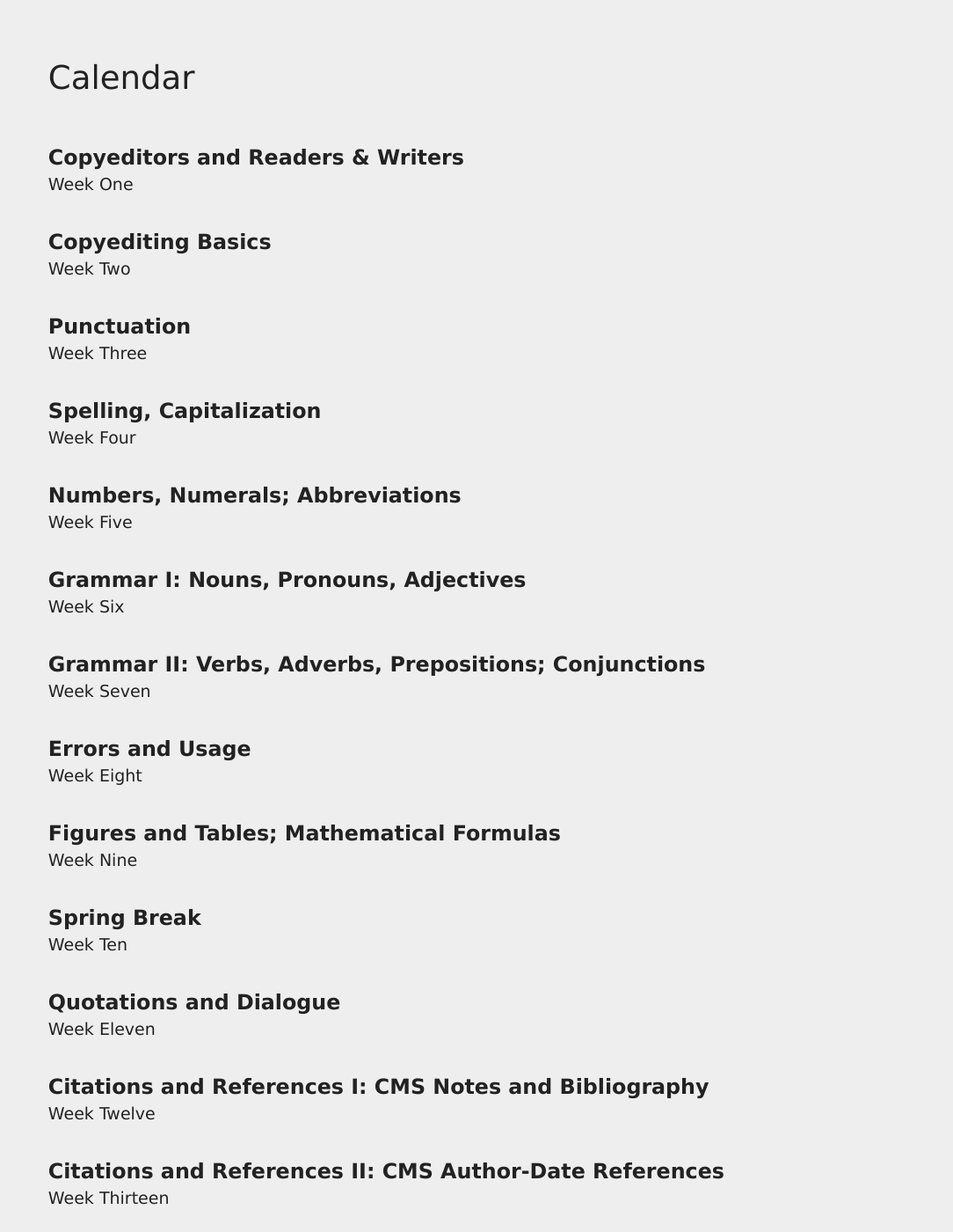
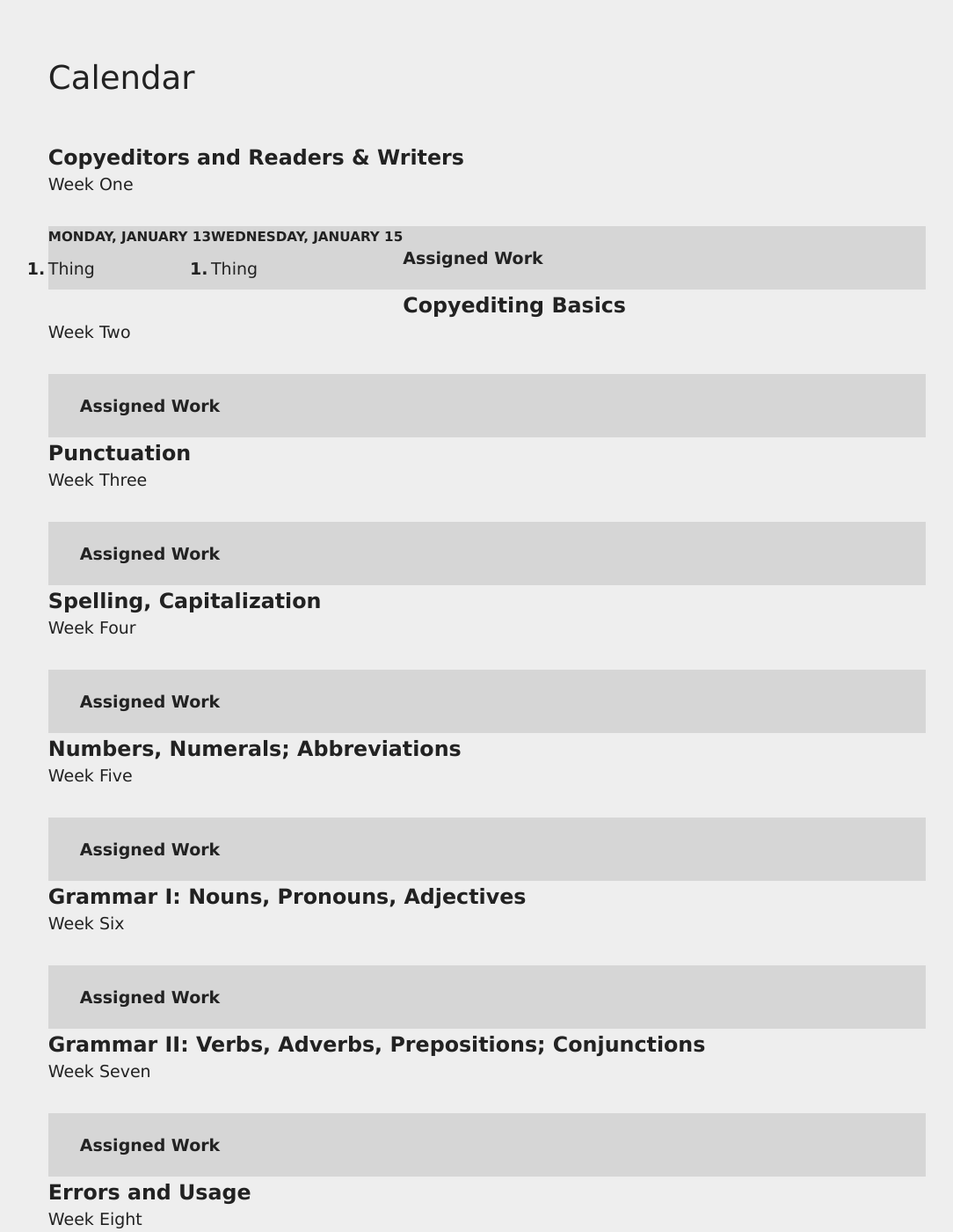
Before and after one commit to karlstolley/jekyll-theme-course, a Jekyll site: the page built from index.md, in a window 1280 px wide and 1400 px high, scrolled down 223 px. Shown: the whole window at 88% size, without its empty margins (86-1170 px from the left). Built offline with Jekyll 4.4.1, drawn with Linux system fonts in a browser that asks for light colours; some web fonts are replaced; some of the changed text lies outside the part shown.

Commit message:
[WIP] Assemble weekly/daily agendas and assignments

```diff
--- a/_layouts/calendar.html
+++ b/_layouts/calendar.html
@@ -18,6 +18,33 @@ layout: default
       </h3>
       <small>Week&nbsp;{{ util.spelled_nums[forloop.index] }}</small>
     </header>
+    {% for meeting in week.meetings %}
+    <section class="agenda">
+      <!--
+        Logic for outputting this heading; "Discussion Topics, Week of January 13" for online
+        courses? Or async courses? Otherwise, run the date based on the days listed in `_config.yml`
+        based on the offsets in `_data/utility.yml`
+      -->
+      {% assign day_key = site.course.days[forloop.index0] | downcase %}
+      {% assign day_offset = site.data.utility.day_offsets[day_key] | times: 1 %}
+      <h4>{{ site.course.days[forloop.index0] }}, {{ entry.begins | date: "%s" | plus: day_offset | date: "%B %e" }}</h4>
+      <ol>
+        <li>Thing</li>
+      </ol>
+    </section>
+    {% endfor %}
+
+    <aside class="assigned">
+      <header>
+        <h3>Assigned Work</h3>
+      </header>
+    {% for reading in week.readings %}
+
+    {% endfor %}
+    {% for task in week.tasks %}
+
+    {% endfor %}
+    </aside>
   </article>
 {% endfor %}
 
```
